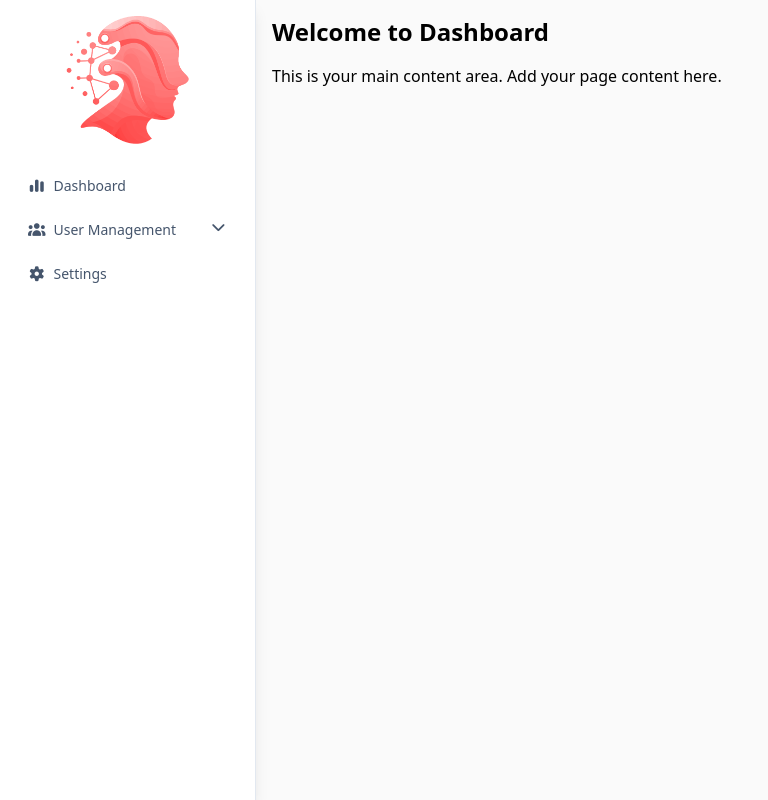
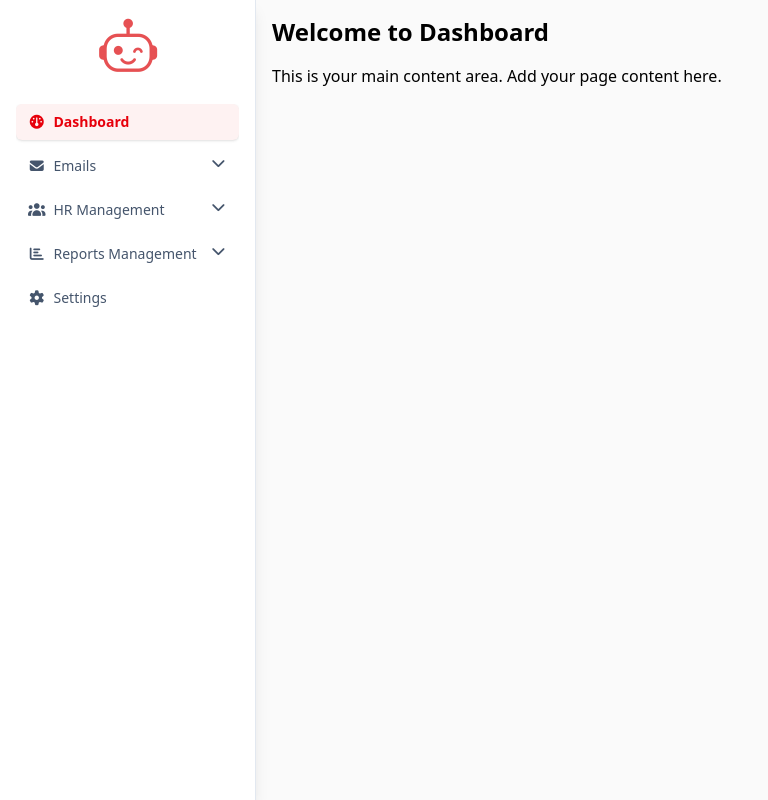
Before and after one commit to ibrahim-elshorbagy/FastAPI-Dashboard-agent-system, a FastAPI app: page / in a window 1280 px wide. Shown: the whole page, without its empty margins (0-768 px from the left). Run offline with FastAPI, Linux system fonts and the light colour scheme; some libraries are stand-ins or nearby versions.

Commit message:
More Files + active route

```diff
--- a/routes/route.py
+++ b/routes/route.py
@@ -1,6 +1,7 @@
 from fastapi import APIRouter, Request
 from fastapi.responses import HTMLResponse
 from fastapi.templating import Jinja2Templates
+from fastapi.staticfiles import StaticFiles
 
 # Init
 router = APIRouter()
@@ -11,5 +12,65 @@ templates = Jinja2Templates(directory="templates")
 async def home(request: Request):
     return templates.TemplateResponse(
         "pages/home.html",
-        {"request": request, "title": "My FastAPI App"}
+        {"request": request, "title": "Dashboard", "active_menu": "dashboard"}
     )
+
+# ==================== Email Management Routes ====================
+@router.get("/emails/inbox", response_class=HTMLResponse)
+async def inbox(request: Request):
+    return templates.TemplateResponse(
+        "pages/Emails/inbox/inbox.html",
+        {"request": request, "title": "Inbox", "active_menu": "emails", "active_submenu": "inbox"}
+    )
+
+@router.get("/emails/sent", response_class=HTMLResponse)
+async def sent(request: Request):
+    return templates.TemplateResponse(
+        "pages/Emails/sent/sent.html",
+        {"request": request, "title": "Sent Emails", "active_menu": "emails", "active_submenu": "sent"}
+    )
+
+@router.get("/emails/draft", response_class=HTMLResponse)
+async def draft(request: Request):
+    return templates.TemplateResponse(
+        "pages/Emails/draft/draft.html",
+        {"request": request, "title": "Draft Emails", "active_menu": "emails", "active_submenu": "draft"}
+    )
+
+@router.get("/emails/spam", response_class=HTMLResponse)
+async def spam(request: Request):
+    return templates.TemplateResponse(
+        "pages/Emails/spam/spam.html",
+        {"request": request, "title": "Spam", "active_menu": "emails", "active_submenu": "spam"}
+    )
+
+@router.get("/emails/bin", response_class=HTMLResponse)
+async def bin(request: Request):
+    return templates.TemplateResponse(
+        "pages/Emails/bin/bin.html",
+        {"request": request, "title": "Bin", "active_menu": "emails", "active_submenu": "bin"}
+    )
+
+# ==================== HR Management Route ====================
+@router.get("/hr", response_class=HTMLResponse)
+async def hr(request: Request):
+    return templates.TemplateResponse(
+        "pages/Hr/index.html",
+        {"request": request, "title": "HR Management", "active_menu": "hr"}
+    )
+
+# ==================== Reports Management Route ====================
+@router.get("/reports", response_class=HTMLResponse)
+async def reports(request: Request):
+    return templates.TemplateResponse(
+        "pages/Reports/index.html",
+        {"request": request, "title": "Reports", "active_menu": "reports"}
+    )
+
+# ==================== Settings Route ====================
+@router.get("/settings", response_class=HTMLResponse)
+async def settings(request: Request):
+    return templates.TemplateResponse(
+        "pages/settings.html",
+        {"request": request, "title": "Settings", "active_menu": "settings"}
+    )
--- a/templates/layout/components/link.html
+++ b/templates/layout/components/link.html
@@ -1,20 +1,29 @@
-{% macro sidebar_link(href="#", icon=None, text="") %}
-<a
-  href="{{ href }}"
-  class="flex items-center rounded-md {% if icon %}gap-2{% endif %} px-3 py-2 text-sm font-medium text-slate-600 hover:bg-red-50 hover:text-red-600 focus-visible:outline focus-visible:outline-2 focus-visible:outline-offset-2 focus-visible:outline-red-600 transition-all"
->
-  {% if icon %} {{ icon | safe }} {% endif %}
-  <span>{{ text }}</span>
+{% macro sidebar_link(href="#", icon=None, text="", is_active=False) %}
+<a href="{{ href }}"
+   class="flex items-center rounded-md {% if icon %}gap-2{% endif %} px-3 py-2 text-sm font-medium transition-all duration-200
+          {% if is_active %}
+            bg-red-50 text-red-600 shadow-sm font-semibold
+          {% else %}
+            text-slate-600 hover:bg-red-50 hover:text-red-600
+          {% endif %}
+          focus-visible:outline focus-visible:outline-2 focus-visible:outline-offset-2 focus-visible:outline-red-600">
+    {% if icon %}{{ icon | safe }}{% endif %}
+    <span>{{ text }}</span>
 </a>
+{% endmacro %}
 
-{% endmacro %} {% macro sidebar_sublink(href="#", icon=None, text="") %}
+{% macro sidebar_sublink(href="#", icon=None, text="", is_active=False) %}
 <li class="px-1 py-0.5 first:mt-2">
-  <a
-    href="{{ href }}"
-    class="flex items-center rounded-md {% if icon %}gap-2{% endif %} px-3 py-2 text-sm text-slate-500 hover:bg-red-50 hover:text-red-600 focus-visible:outline focus-visible:outline-2 focus-visible:outline-offset-2 focus-visible:outline-red-600 transition-all"
-  >
-    {% if icon %} {{ icon | safe }} {% endif %}
-    <span>{{ text }}</span>
-  </a>
+    <a href="{{ href }}"
+       class="flex items-center rounded-md {% if icon %}gap-2{% endif %} px-3 py-2 text-sm transition-all duration-200
+              {% if is_active %}
+                bg-red-50 text-red-600 shadow-sm font-semibold
+              {% else %}
+                text-slate-500 hover:bg-red-50 hover:text-red-600
+              {% endif %}
+              focus-visible:outline focus-visible:outline-2 focus-visible:outline-offset-2 focus-visible:outline-red-600">
+        {% if icon %}{{ icon | safe }}{% endif %}
+        <span>{{ text }}</span>
+    </a>
 </li>
 {% endmacro %}
--- a/templates/layout/components/submenu.html
+++ b/templates/layout/components/submenu.html
@@ -1,15 +1,15 @@
-{% macro submenu(id, title, icon=None) %}
-  <div x-data="{ isExpanded: false }" class="flex flex-col">
+{% macro submenu(id, title, icon=None, is_active=False) %}
+  <div x-data="{ isExpanded: {{ 'true' if is_active else 'false' }} }" class="flex flex-col">
     <button type="button"
-            x-on:click="isExpanded = ! isExpanded"
+            x-on:click="isExpanded = !isExpanded"
             id="{{ id }}-btn"
             aria-controls="{{ id }}"
             x-bind:aria-expanded="isExpanded ? 'true' : 'false'"
             class="flex items-center justify-between rounded-md gap-2 px-3 py-2 text-sm font-medium transition-all duration-200 focus:outline-none focus-visible:ring-2 focus-visible:ring-red-600"
-            x-bind:class="isExpanded ? 'text-red-600 bg-red-50 shadow-sm' : 'text-slate-600 hover:bg-red-50/50 hover:text-red-600'">
+            x-bind:class="isExpanded || {{ 'true' if is_active else 'false' }} ? 'text-red-600 bg-red-50 shadow-sm' : 'text-slate-600 hover:bg-red-50/50 hover:text-red-600'">
       {% if icon %}{{ icon | safe }}{% endif %}
       <span class="mr-auto text-left"
-            x-bind:class="isExpanded ? 'font-semibold' : ''">{{ title }}</span>
+            x-bind:class="isExpanded || {{ 'true' if is_active else 'false' }} ? 'font-semibold' : ''">{{ title }}</span>
       <i class="fa-solid fa-chevron-down size-5 transition-transform shrink-0"
          x-bind:class="isExpanded ? 'rotate-180 text-red-600' : 'rotate-0'"
          aria-hidden="true"></i>
@@ -17,6 +17,7 @@
     <ul x-cloak
         x-collapse
         x-show="isExpanded"
+        class="rounded-md mt-1 "
         aria-labelledby="{{ id }}-btn"
         id="{{ id }}">
       {{ caller() }}
--- a/templates/layout/sidebar.html
+++ b/templates/layout/sidebar.html
@@ -16,7 +16,7 @@
   <!-- homepage and logo -->
   <div class="flex flex-col items-center gap-4 mb-6">
     <!-- Logo image -->
-    <div class="w-32 h-32 flex items-center justify-center">
+    <div class="w-16 h-16 flex items-center justify-center">
       <img height="full"
            width="full"
            src="{{ url_for('static', path='images/settings/logo.png') }}"
@@ -26,24 +26,89 @@
   </div>
   <!-- sidebar links  -->
   <div class="flex flex-col gap-2 overflow-y-auto pb-6">
-    {{ sidebar_link(href="#",
-        icon='<i class="fa-solid fa-chart-simple  shrink-0"></i>',
-        text="Dashboard") }}
+    {# Dashboard Link #}
+    {{ sidebar_link(
+        href="/",
+        icon='<i class="fa-solid fa-gauge shrink-0"></i>',
+        text="Dashboard",
+        is_active=active_menu == "dashboard"
+    ) }}
+
+    {# Email Management #}
     {% call submenu(
-      id="user-management",
-      title="User Management",
-      icon='<i class="fa-solid fa-users  shrink-0"></i>'
-      ) %}
-      {# Sublink with icon #}
-      {{ sidebar_sublink(href="#",
-            icon='<i class="fa-solid fa-user  shrink-0"></i>',
-            text="Users") }}
-      {{ sidebar_sublink(href="#",
-            icon='<i class="fa-solid fa-clock-rotate-left  shrink-0"></i>',
-            text="Activity Log") }}
+        id="emails",
+        title="Emails",
+        icon='<i class="fa-solid fa-envelope shrink-0"></i>',
+        is_active=active_menu == "emails"
+    ) %}
+        {{ sidebar_sublink(
+            href="/emails/inbox",
+            icon='<i class="fa-solid fa-inbox shrink-0"></i>',
+            text="Inbox",
+            is_active=active_submenu == "inbox"
+        ) }}
+        {{ sidebar_sublink(
+            href="/emails/sent",
+            icon='<i class="fa-solid fa-paper-plane shrink-0"></i>',
+            text="Sent",
+            is_active=active_submenu == "sent"
+        ) }}
+        {{ sidebar_sublink(
+            href="/emails/draft",
+            icon='<i class="fa-solid fa-file shrink-0"></i>',
+            text="Draft",
+            is_active=active_submenu == "draft"
+        ) }}
+        {{ sidebar_sublink(
+            href="/emails/spam",
+            icon='<i class="fa-solid fa-ban shrink-0"></i>',
+            text="Spam",
+            is_active=active_submenu == "spam"
+        ) }}
+        {{ sidebar_sublink(
+          href="/emails/bin",
+          icon='<i class="fa-solid fa-trash-can shrink-0"></i>',
+          text="Bin",
+          is_active=active_submenu == "bin"
+      ) }}
     {% endcall %}
-    {{ sidebar_link(href="#",
-        icon='<i class="fa-solid fa-gear  shrink-0"></i>',
-        text="Settings") }}
+
+    {# HR Management #}
+    {% call submenu(
+        id="hr",
+        title="HR Management",
+        icon='<i class="fa-solid fa-users shrink-0"></i>',
+        is_active=active_menu == "hr"
+    ) %}
+      {{ sidebar_sublink(
+        href="/hr",
+        icon='<i class="fa-solid fa-gauge shrink-0"></i>',
+        text="HR Management",
+        is_active=active_submenu == "hr"
+    ) }}
+    {% endcall %}
+
+    {# Reports Management #}
+    {% call submenu(
+        id="reports",
+        title="Reports Management",
+        icon='<i class="fa-solid fa-chart-bar shrink-0"></i>',
+        is_active=active_menu == "reports"
+    ) %}
+    {{ sidebar_sublink(
+          href="/reports",
+          icon='<i class="fa-solid fa-gauge shrink-0"></i>',
+          text="Reports Management",
+          is_active=active_submenu == "reports"
+      ) }}
+    {% endcall %}
+
+    {# Settings Link #}
+    {{ sidebar_link(
+        href="/settings",
+        icon='<i class="fa-solid fa-gear shrink-0"></i>',
+        text="Settings",
+        is_active=active_menu == "settings"
+    ) }}
   </div>
 </nav>
```
Also changed, not shown: templates/pages/Emails/draft/draft.html (added, +12 -0 lines), templates/pages/Emails/inbox/inbox.html (added, +12 -0 lines), templates/pages/Emails/sent/sent.html (added, +12 -0 lines), templates/pages/Emails/spam/spam.html (added, +12 -0 lines), templates/pages/Hr/index.html (added, +12 -0 lines), templates/pages/Reports/index.html (added, +12 -0 lines), static/images/settings/logo.png, 1 other file.
